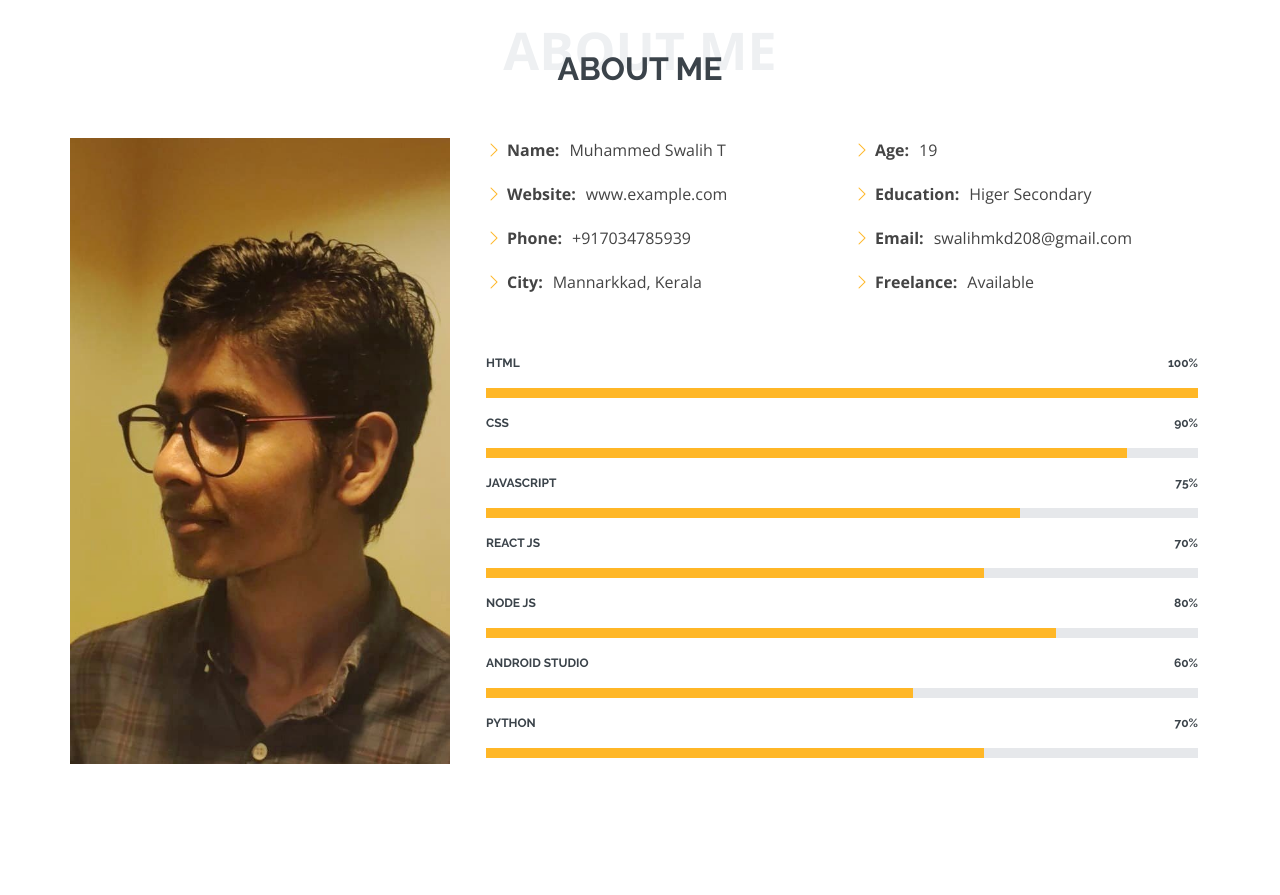
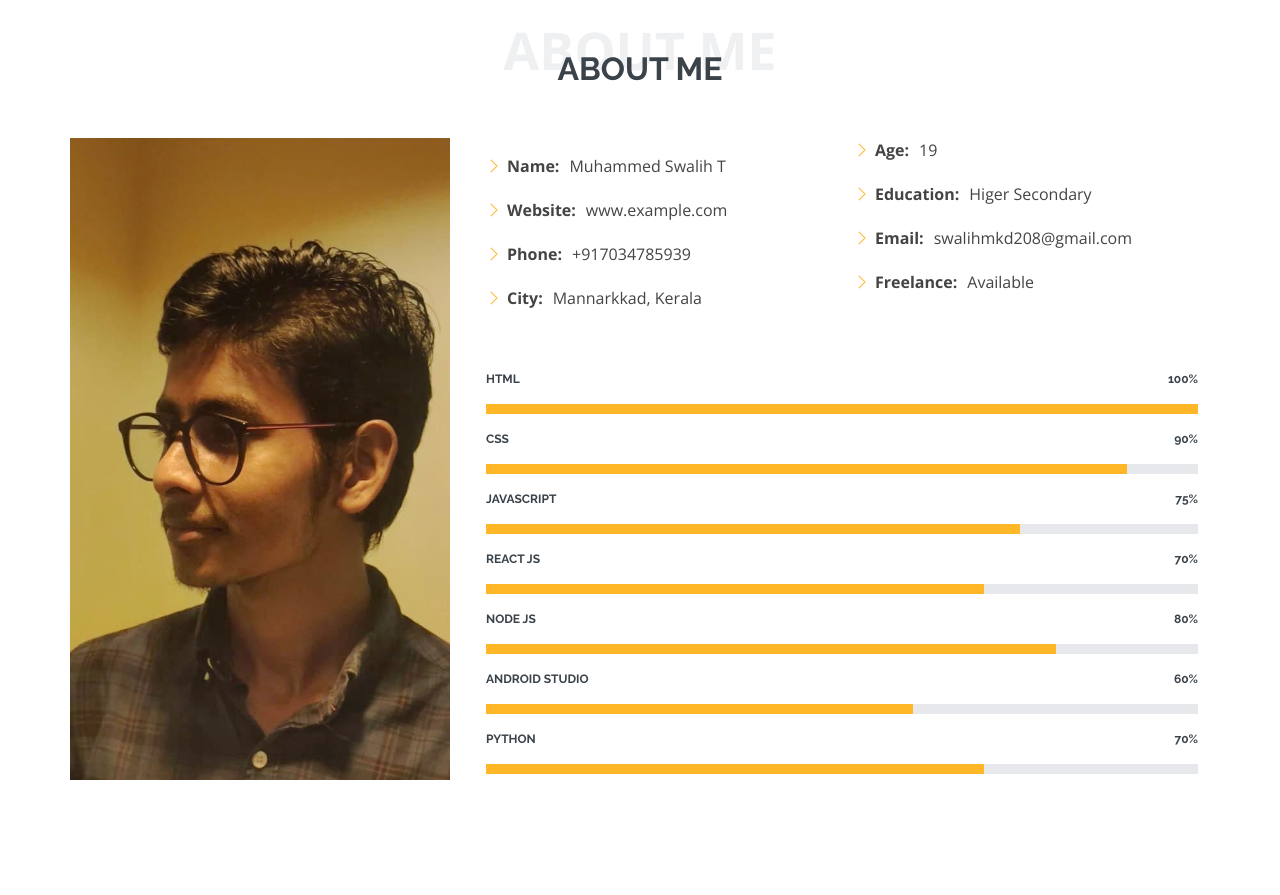
Before and after one commit to swalihtk/me, a plain HTML site: page index.html in a window 1280 px wide. Shown: the part 840-1735 px from the top of the page. Drawn offline with nearby package versions, Linux system fonts and the light colour scheme.

Commit message:
second commit

```diff
--- a/index.html
+++ b/index.html
@@ -73,7 +73,7 @@
           <div class="col-lg-8 d-flex flex-column align-items-stretch">
             <div class="content ps-lg-4 d-flex flex-column justify-content-center">
               <div class="row">
-                <div class="col-lg-6">
+                <div class="col-lg-6 mt-3">
                   <ul>
                     <li><i class="bi bi-chevron-right"></i> <strong>Name:</strong> <span>Muhammed Swalih T</span></li>
                     <li><i class="bi bi-chevron-right"></i> <strong>Website:</strong> <span>www.example.com</span></li>
```
Also changed, not shown: assets/img/hero-bg.jpg.
